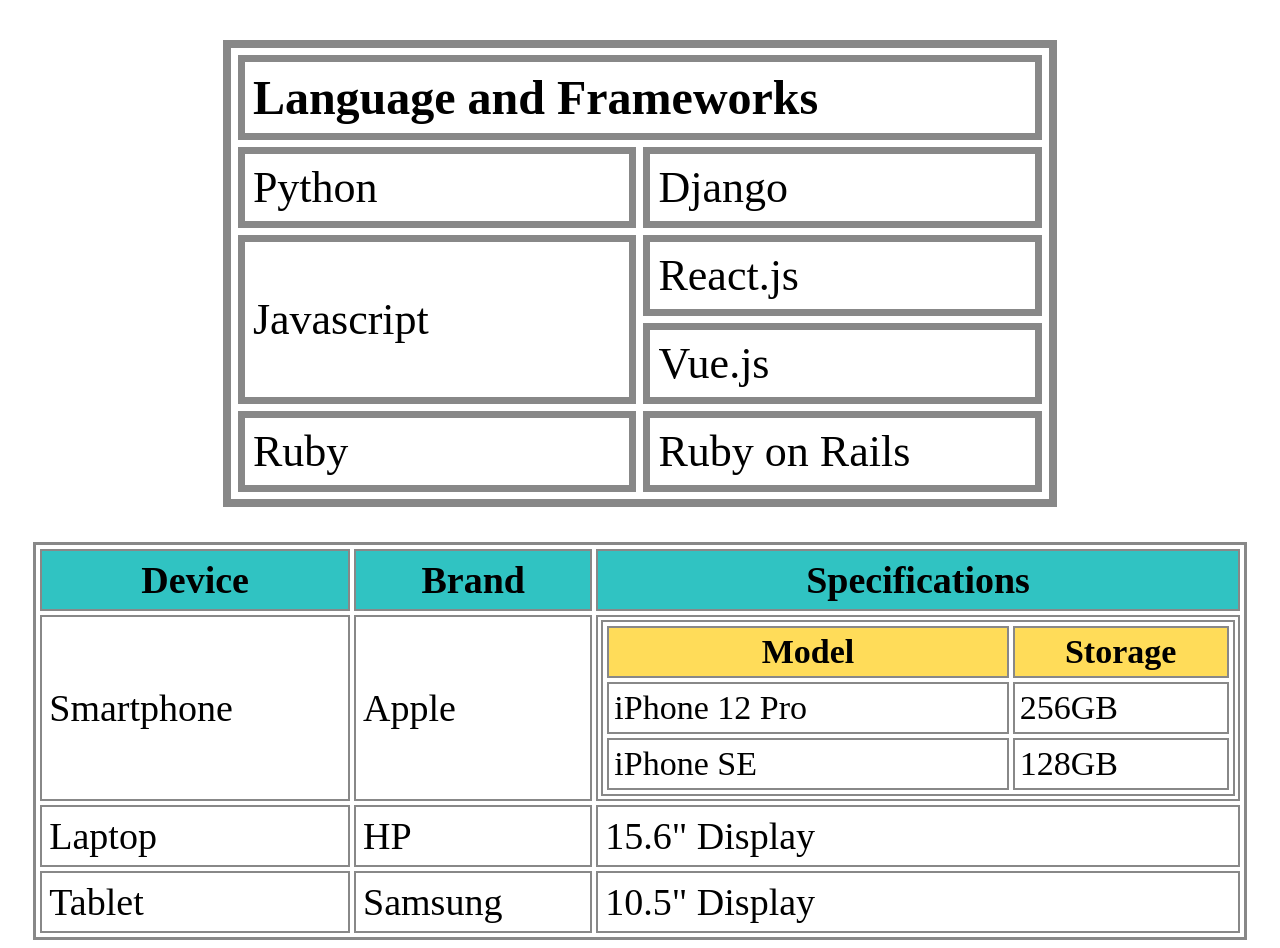
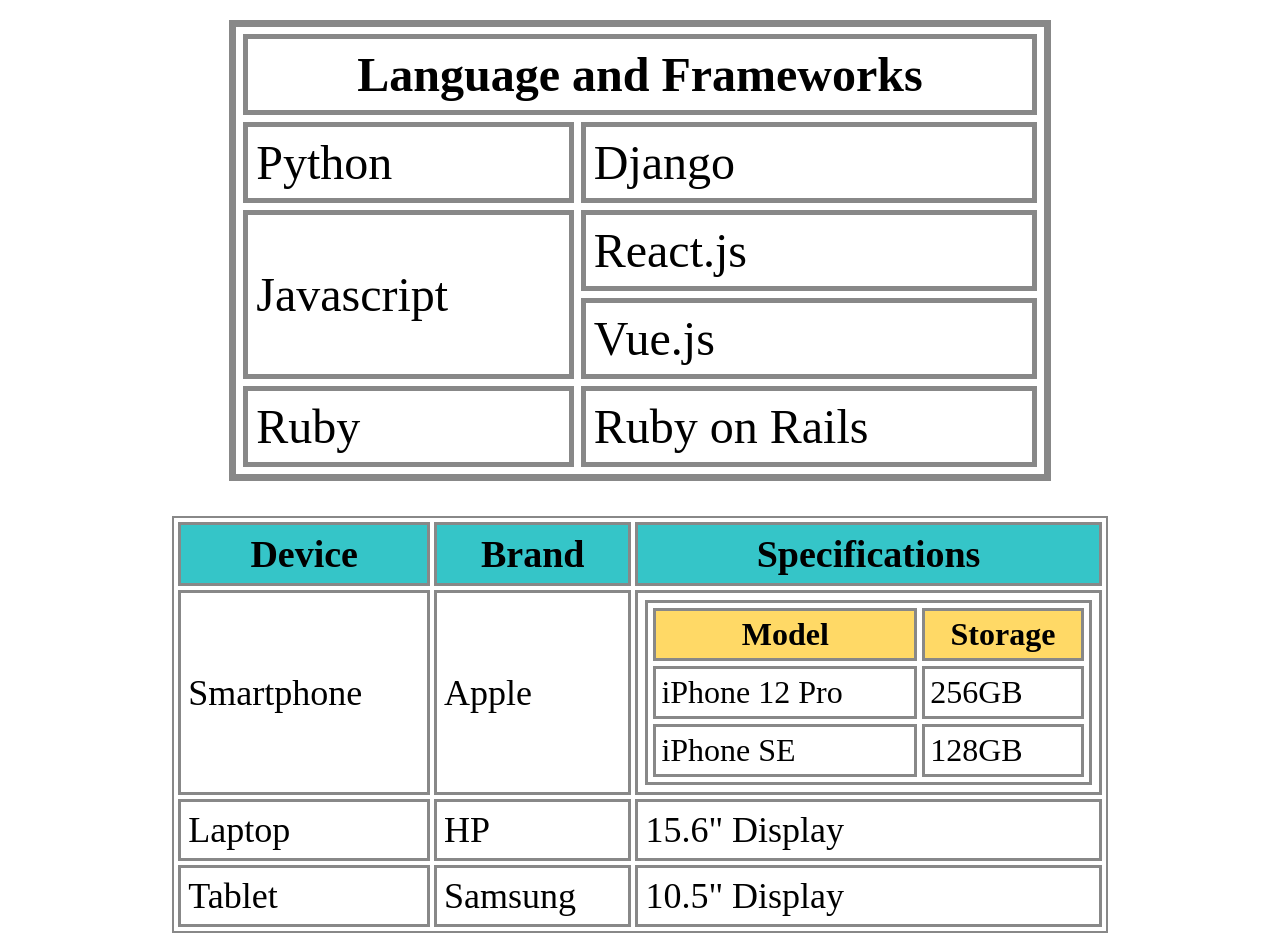
Before and after one commit to rashidcoder11/Assignment4, a plain HTML site: page index.html in a window 1280 px wide. Shown: the part 440-1388 px from the top of the page. Drawn offline with Linux system fonts and the light colour scheme.

Commit message:
Update index.html

```diff
--- a/index.html
+++ b/index.html
@@ -1,126 +1,135 @@
-
 <!DOCTYPE html>
 <html>
 <head>
-    <title>HTML Table Task</title>
+    <title>Table Task</title>
 
     <style>
+
         body {
             font-family: "Times New Roman", serif;
-            color: black;
         }
 
-        /* First Table */
-        .weather-title {
-            text-align: center;
-            font-size: 56px;
-            margin: 25px 0 0;
-        }
+        /* ---------- TABLE 1 ---------- */
 
         .weather {
             width: 92%;
-            margin: 0 auto;
-            border: 7px solid #777;
-            border-spacing: 6px;
-            table-layout: fixed;
+            margin: auto;
+            border: 5px solid #888888;
+            border-collapse: separate;
+            border-spacing: 7px;
         }
 
         .weather th,
         .weather td {
-            border: 3px solid #888;
-            padding: 8px 4px;
-            text-align: center;
-            font-size: 42px;
+            border: 3px solid #888888;
+            padding: 8px;
+            font-size: 48px;
         }
 
         .weather th {
-            font-size: 52px;
+            font-weight: bold;
         }
 
-        /* Second Table */
-        .languages {
-            width: 66%;
-            margin: 45px auto 0;
-            border: 8px solid #888;
-            border-spacing: 7px;
-            table-layout: fixed;
+        .weather-title {
+            text-align: center;
+            font-size: 52px;
+            margin: 0 0 5px 0;
         }
 
-        .languages th,
-        .languages td {
-            border: 7px solid #888;
-            padding: 8px;
-            font-size: 44px;
-            text-align: left;
+
+        /* ---------- TABLE 2 ---------- */
+
+        .language {
+            width: 65%;
+            margin: auto;
+            border: 7px solid #888888;
+            border-collapse: separate;
+            border-spacing: 7px;
         }
 
-        .languages th {
-            text-align: left;
+        .language th,
+        .language td {
+            border: 5px solid #888888;
+            padding: 8px;
             font-size: 48px;
         }
 
-        /* Third Table */
-        .devices {
-            width: 96%;
-            margin: 35px auto 0;
-            border: 3px solid #888;
-            border-spacing: 4px;
-            table-layout: fixed;
+        .language th {
+            font-weight: bold;
         }
 
-        .devices th,
-        .devices td {
-            border: 2px solid #888;
-            padding: 7px;
-            font-size: 38px;
-            text-align: left;
+
+        /* ---------- TABLE 3 ---------- */
+
+        .device {
+            width: 74%;
+            margin: auto;
+            border: 2px solid #888888;
+            border-collapse: separate;
+            border-spacing: 4px;
         }
 
-        .devices th {
-            text-align: center;
-            background-color: #30c3c2;
+        .device th,
+        .device td {
+            border: 3px solid #888888;
+            padding: 7px;
+            font-size: 36px;
         }
 
-        .specifications {
-            padding: 3px !important;
+        .device th {
+            background-color: #35c5c8;
+            font-weight: bold;
+            font-size: 38px;
         }
 
-        .inner {
+        .specification {
+            border: 3px solid #888888;
+            border-collapse: separate;
+            border-spacing: 5px;
             width: 100%;
-            border: 2px solid #888;
-            border-spacing: 4px;
-            table-layout: fixed;
         }
 
-        .inner th {
-            background-color: #ffdc59;
-            text-align: center;
+        .specification th {
+            background-color: #ffd966;
+            border: 3px solid #888888;
+            font-size: 32px;
+            padding: 5px;
         }
 
-        .inner th,
-        .inner td {
-            border: 2px solid #888;
+        .specification td {
+            border: 3px solid #888888;
+            font-size: 32px;
             padding: 5px;
-            font-size: 34px;
         }
+
+        .space {
+            height: 35px;
+        }
+
     </style>
 </head>
 
 <body>
 
+
+    <!-- WEATHER STATION -->
+
     <h1 class="weather-title">Weather Station</h1>
 
     <table class="weather">
+
         <tr>
             <th rowspan="2">Station</th>
             <th colspan="2">Temperature</th>
             <th rowspan="2">Humidity</th>
             <th rowspan="2">Weather</th>
         </tr>
+
         <tr>
             <th>Max</th>
             <th>Min</th>
         </tr>
+
         <tr>
             <td>USA</td>
             <td>24</td>
@@ -128,6 +137,7 @@
             <td>60%</td>
             <td>cloudy</td>
         </tr>
+
         <tr>
             <td>Germany</td>
             <td>5</td>
@@ -135,77 +145,102 @@
             <td>70%</td>
             <td>Rainy</td>
         </tr>
+
     </table>
 
 
-    <table class="languages">
+    <div class="space"></div>
+
+
+    <!-- LANGUAGE AND FRAMEWORKS -->
+
+    <table class="language">
+
         <tr>
             <th colspan="2">Language and Frameworks</th>
         </tr>
+
         <tr>
             <td>Python</td>
             <td>Django</td>
         </tr>
+
         <tr>
             <td rowspan="2">Javascript</td>
             <td>React.js</td>
         </tr>
+
         <tr>
             <td>Vue.js</td>
         </tr>
+
         <tr>
             <td>Ruby</td>
             <td>Ruby on Rails</td>
         </tr>
+
     </table>
 
 
-    <table class="devices">
-        <colgroup>
-            <col style="width: 26%;">
-            <col style="width: 20%;">
-            <col style="width: 54%;">
-        </colgroup>
+    <div class="space"></div>
+
+
+    <!-- DEVICE SPECIFICATIONS -->
+
+    <table class="device">
 
         <tr>
             <th>Device</th>
             <th>Brand</th>
             <th>Specifications</th>
         </tr>
+
         <tr>
-            <td>Smartphone</td>
-            <td>Apple</td>
-            <td class="specifications">
-                <table class="inner">
-                    <colgroup>
-                        <col style="width: 65%;">
-                        <col style="width: 35%;">
-                    </colgroup>
+
+            <td rowspan="2">Smartphone</td>
+
+            <td rowspan="2">Apple</td>
+
+            <td rowspan="2">
+
+                <table class="specification">
+
                     <tr>
                         <th>Model</th>
                         <th>Storage</th>
                     </tr>
+
                     <tr>
                         <td>iPhone 12 Pro</td>
                         <td>256GB</td>
                     </tr>
+
                     <tr>
                         <td>iPhone SE</td>
                         <td>128GB</td>
                     </tr>
+
                 </table>
+
             </td>
+
         </tr>
+
+        <tr>
+        </tr>
+
         <tr>
             <td>Laptop</td>
             <td>HP</td>
             <td>15.6&quot; Display</td>
         </tr>
+
         <tr>
             <td>Tablet</td>
             <td>Samsung</td>
             <td>10.5&quot; Display</td>
         </tr>
+
     </table>
 
 </body>
```
